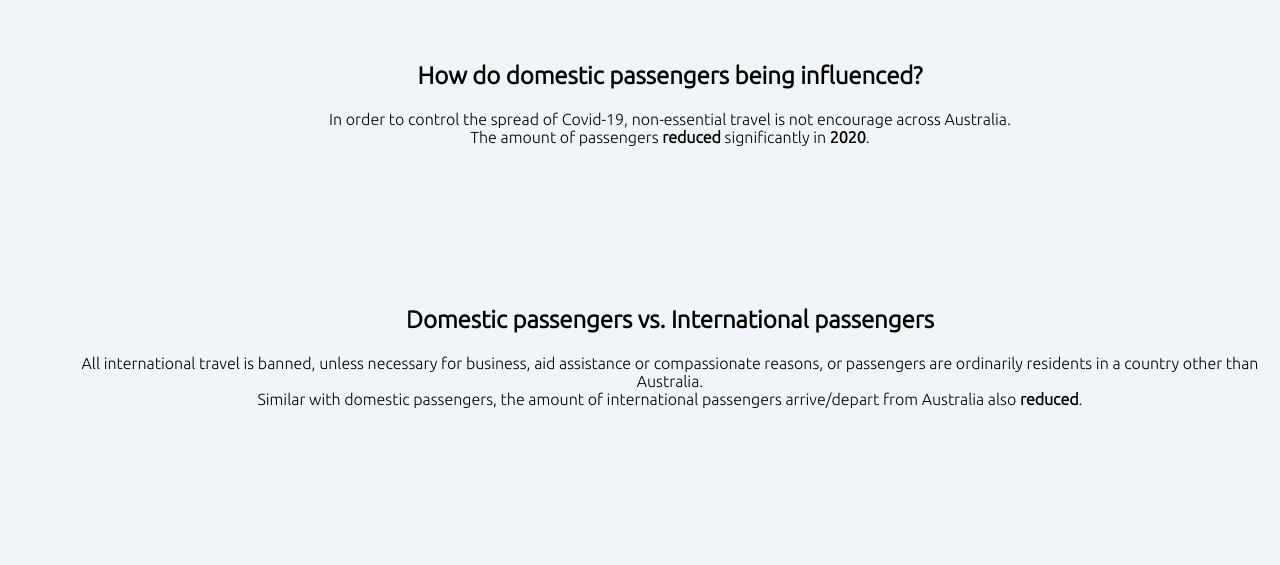
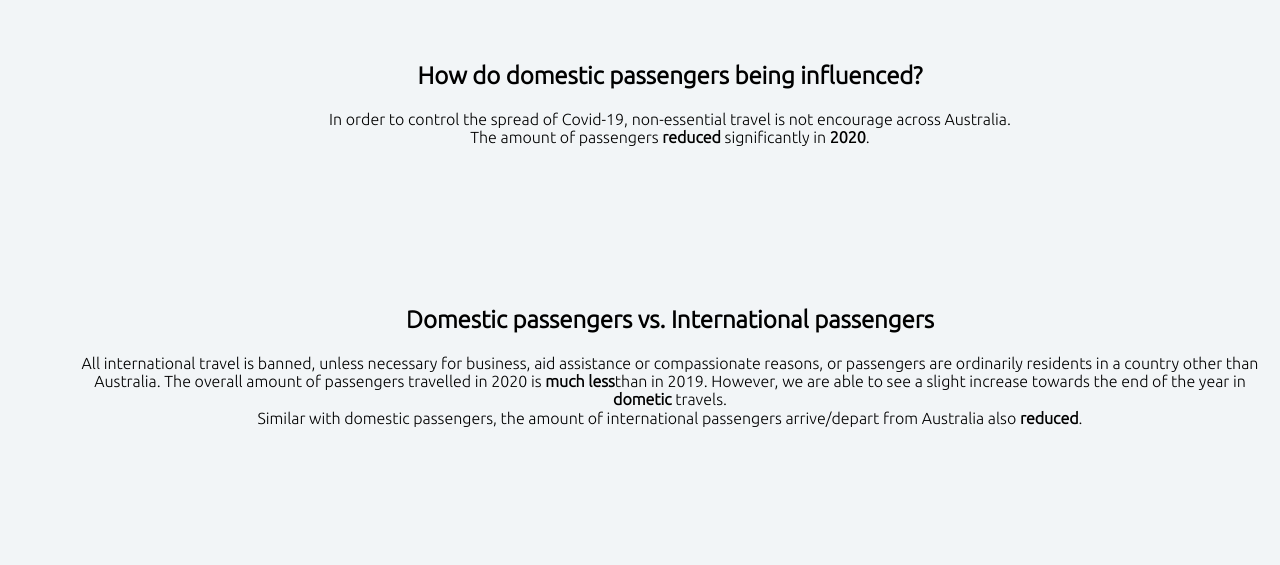
Before and after one commit to lydiaz0/FIT3179, a plain HTML site: page index.html in a window 1280 px wide. Shown: the part 147-712 px from the top of the page. Drawn offline with nearby package versions, Linux system fonts and the light colour scheme; a script that the page names is missing.

Commit message:
Update index.html

```diff
--- a/index.html
+++ b/index.html
@@ -92,7 +92,7 @@
    <div class = "pure-g">
        <div class="pure-u-1">
            <h2 style="text-align: center"> <b>Domestic</b> passengers vs. <b>International</b> passengers</h2>
-           <p style="text-align:center">All international travel is banned, unless necessary for business, aid assistance or compassionate reasons, or passengers are ordinarily residents in a country other than Australia.
+           <p style="text-align:center">All international travel is banned, unless necessary for business, aid assistance or compassionate reasons, or passengers are ordinarily residents in a country other than Australia. The overall amount of passengers travelled in 2020 is <b>much less</b>than in 2019. However, we are able to see a slight increase towards the end of the year in <b>dometic</b> travels.
            <br>Similar with domestic passengers, the amount of international passengers arrive/depart from Australia also <b>reduced</b>.</p>
        </div>
    </div>
@@ -117,7 +117,7 @@
        <div class="pure-u-1">
            <h2 style="text-align: center"> How do passengers' travel <b>preferences</b> change?</h2>
            <p style="text-align:center">As a result of travel ban and lockdowns, passengers' preference on travelly also <b>vary</b>.
-               <br>The proportion of passenger travlled in the distance range "less than 1,000(km)" slightly <b>decreased</b>, whereare, the proportion of passenger travelled in the distance range "1,000-2,000(km)" <b>increased</b>.</p>
+               <br>The proportion of passenger travlled in the distance range "less than 1,000(km)" slightly <b>decreased</b>, whereas, the proportion of passenger travelled in the distance range "1,000-2,000(km)" has a slight <b>increment</b>.</p>
        </div>
    </div>
 
```
